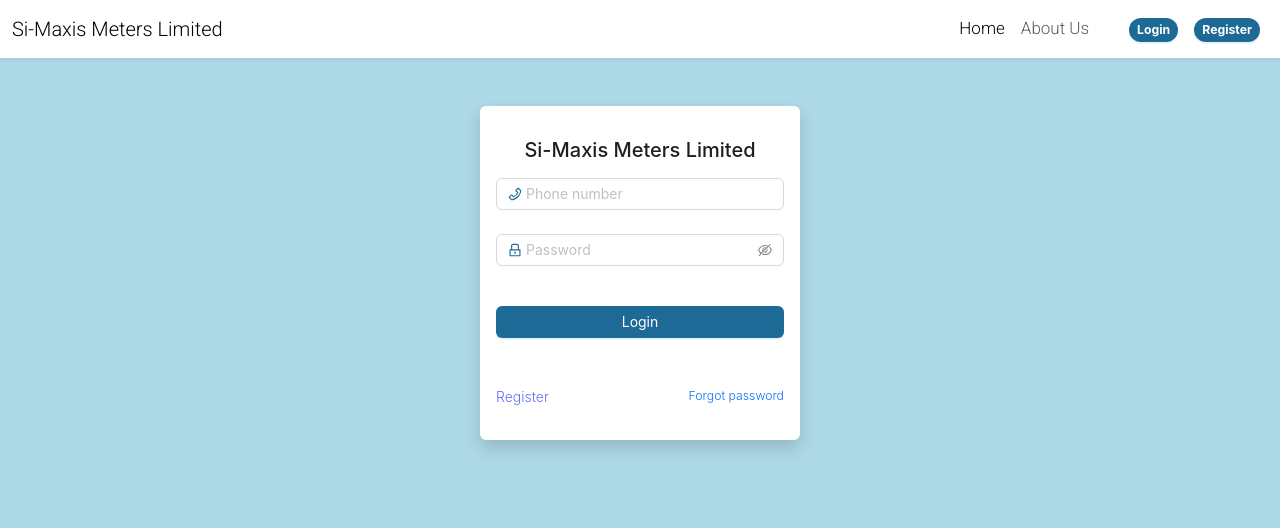
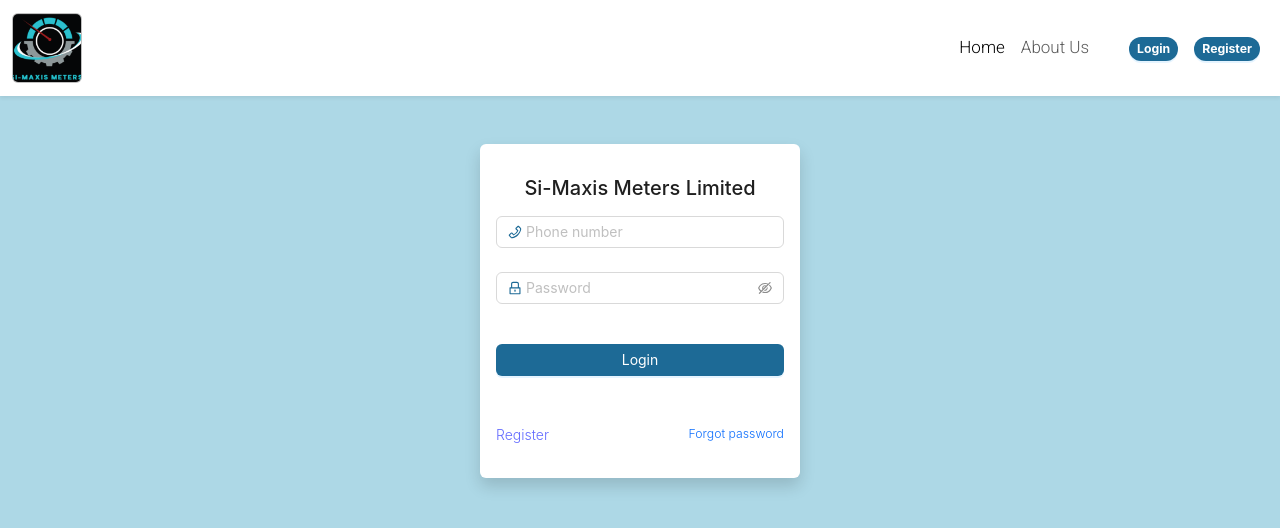
Before and after one commit to ndutagrace25/simaxis, a React (Vite) app: page /login in a window 1280 px wide. Shown: the top 528 px of the page. Built offline with nearby package versions, Linux system fonts and the light colour scheme.

Commit message:
added a favi icon

```diff
--- a/src/common/NavBar.tsx
+++ b/src/common/NavBar.tsx
@@ -1,5 +1,7 @@
 import { ReactNode } from "react";
 import { Link } from "react-router-dom";
+import logo from "../assets/logo.png";
+import { Avatar } from "antd";
 
 interface Props {
   children: ReactNode;
@@ -11,7 +13,11 @@
       <nav className="navbar navbar-expand-lg bg-white shadow-sm">
         <div className="container-fluid ">
           <Link className="navbar-brand" to="/">
-            Si-Maxis Meters Limited
+            <Avatar
+              shape="square"
+              size={70}
+              icon={<img src={logo} className="m-2" />}
+            />
           </Link>
           <button
             className="navbar-toggler"
@@ -26,7 +32,6 @@
           </button>
           <div className="collapse navbar-collapse" id="navbarNav">
             {children}
-
           </div>
         </div>
       </nav>
```
